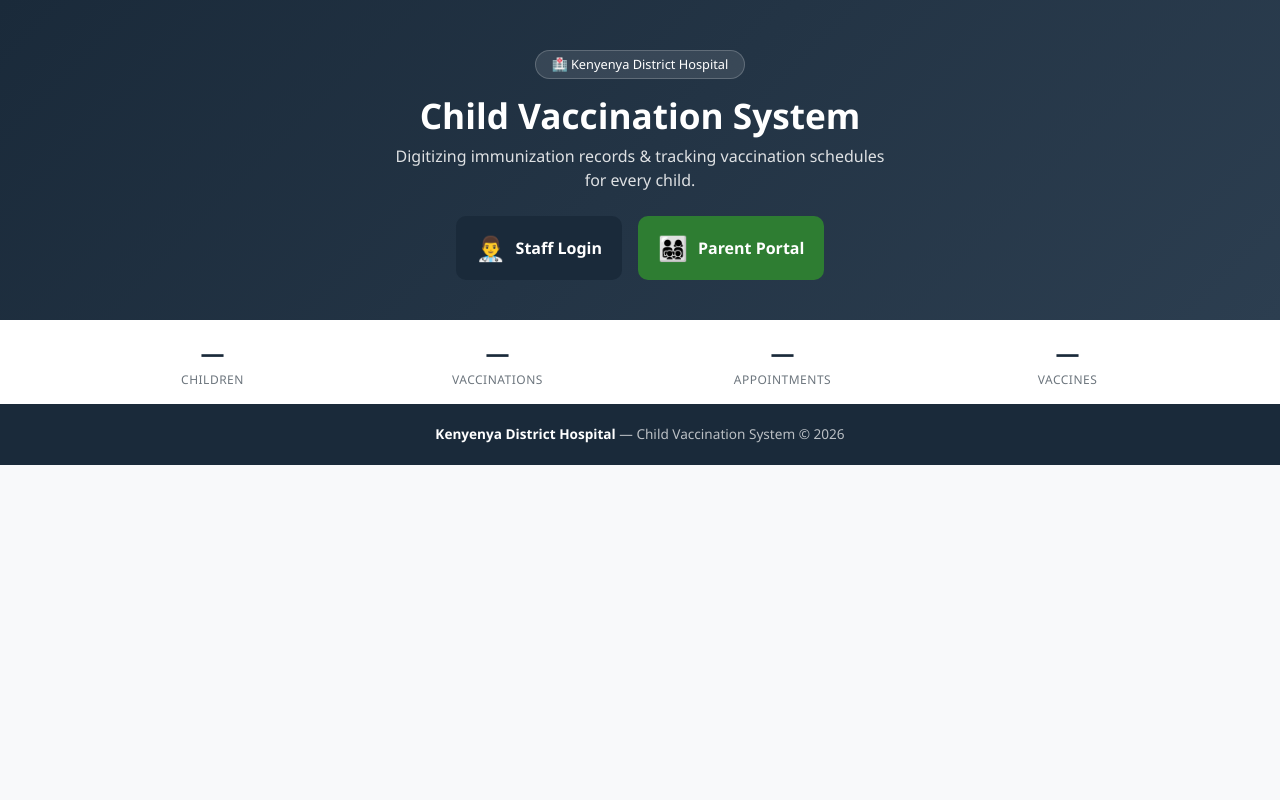
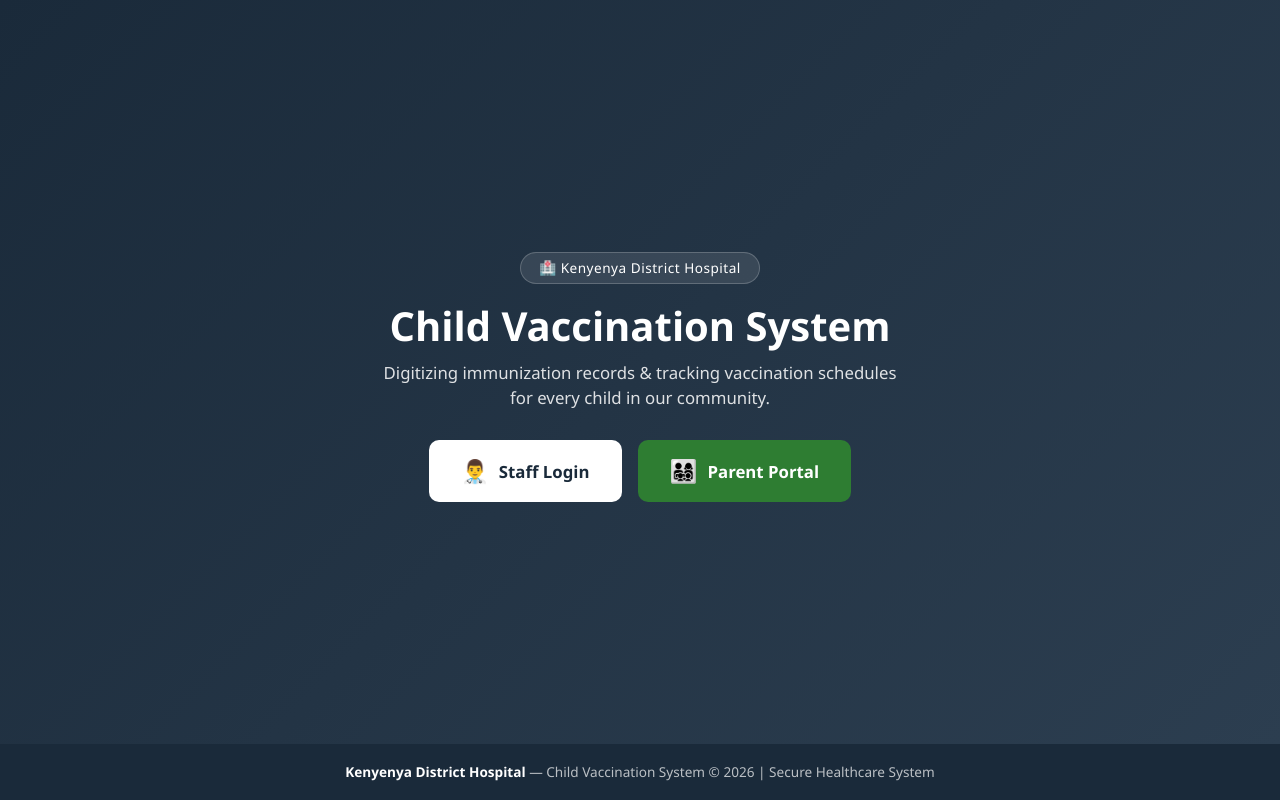
Before and after one commit to marxhell/immunizationsys, a plain HTML site: page frontend/index.html in a window 1280 px wide. Drawn offline with nearby package versions, Linux system fonts and the light colour scheme; no server answers.

Commit message:
Landing page: remove stats bar, footer at bottom; PDF report: include vaccine stock remaining

```diff
--- a/frontend/index.html
+++ b/frontend/index.html
@@ -7,67 +7,60 @@
   <link href="https://cdn.jsdelivr.net/npm/bootstrap@5.3.0/dist/css/bootstrap.min.css" rel="stylesheet">
   <style>
     * { margin: 0; padding: 0; box-sizing: border-box; }
-    body { font-family: 'Segoe UI', Tahoma, Geneva, Verdana, sans-serif; background: #f8f9fa; }
+    html, body { height: 100%; }
+    body {
+      font-family: 'Segoe UI', Tahoma, Geneva, Verdana, sans-serif;
+      background: #f8f9fa;
+      display: flex;
+      flex-direction: column;
+      min-height: 100vh;
+    }
     .hero {
       background: linear-gradient(135deg, #1a2a3a 0%, #2c3e50 100%);
       color: white;
-      padding: 50px 0 40px;
+      padding: 60px 0 50px;
       text-align: center;
+      flex: 1;
+      display: flex;
+      align-items: center;
+      justify-content: center;
     }
-    .hero h1 { font-size: 2.2rem; font-weight: 800; margin-bottom: 8px; }
-    .hero p { font-size: 1rem; opacity: 0.85; max-width: 500px; margin: 0 auto; }
+    .hero h1 { font-size: 2.5rem; font-weight: 800; margin-bottom: 10px; }
+    .hero p { font-size: 1.05rem; opacity: 0.85; max-width: 520px; margin: 0 auto 30px; }
     .hero-badge {
       display: inline-block;
       background: rgba(255,255,255,0.1);
       border: 1px solid rgba(255,255,255,0.2);
-      padding: 4px 16px;
+      padding: 5px 18px;
       border-radius: 20px;
-      font-size: 0.8rem;
-      margin-bottom: 15px;
+      font-size: 0.85rem;
+      margin-bottom: 18px;
+      letter-spacing: 0.5px;
     }
     .portal-btn {
-      display: flex;
+      display: inline-flex;
       align-items: center;
       justify-content: center;
       gap: 10px;
-      padding: 14px 20px;
+      padding: 14px 32px;
       border-radius: 10px;
       font-weight: 600;
+      font-size: 1.05rem;
       text-decoration: none;
       transition: all 0.3s;
     }
-    .portal-btn:hover { transform: translateY(-2px); color: white; }
-    .portal-btn-staff { background: #1a2a3a; color: white; }
-    .portal-btn-staff:hover { background: #2c3e50; }
+    .portal-btn:hover { transform: translateY(-2px); color: white; box-shadow: 0 6px 20px rgba(0,0,0,0.2); }
+    .portal-btn-staff { background: #ffffff; color: #1a2a3a; }
+    .portal-btn-staff:hover { background: #e9ecef; color: #1a2a3a; }
     .portal-btn-parent { background: #2e7d32; color: white; }
     .portal-btn-parent:hover { background: #1b5e20; }
-    .quick-link {
-      display: flex;
-      align-items: center;
-      gap: 8px;
-      padding: 8px 16px;
-      background: #f8f9fa;
-      border: 1px solid #dee2e6;
-      border-radius: 8px;
-      text-decoration: none;
-      color: #495057;
-      font-size: 0.9rem;
-      transition: all 0.2s;
-    }
-    .quick-link:hover { background: #e9ecef; color: #212529; }
-    .stats-bar {
-      background: white;
-      padding: 15px 0;
-    }
-    .stat-item { text-align: center; }
-    .stat-item .number { font-size: 1.5rem; font-weight: 800; color: #1a2a3a; }
-    .stat-item .label { font-size: 0.75rem; color: #6c757d; text-transform: uppercase; letter-spacing: 0.5px; }
     footer {
       background: #1a2a3a;
       color: rgba(255,255,255,0.7);
-      padding: 20px 0;
+      padding: 18px 0;
       text-align: center;
       font-size: 0.85rem;
+      margin-top: auto;
     }
     footer strong { color: white; }
   </style>
@@ -78,49 +71,23 @@
     <div class="container">
       <div class="hero-badge">🏥 Kenyenya District Hospital</div>
       <h1>Child Vaccination System</h1>
-      <p>Digitizing immunization records & tracking vaccination schedules for every child.</p>
-      <div class="d-flex justify-content-center gap-3 mt-4 flex-wrap">
+      <p>Digitizing immunization records & tracking vaccination schedules for every child in our community.</p>
+      <div class="d-flex justify-content-center gap-3 flex-wrap">
         <a href="pages/login.html" class="portal-btn portal-btn-staff">
-          <span style="font-size:1.5rem;">👨‍⚕️</span> Staff Login
+          <span style="font-size:1.4rem;">👨‍⚕️</span> Staff Login
         </a>
         <a href="pages/parent-login.html" class="portal-btn portal-btn-parent">
-          <span style="font-size:1.5rem;">👨‍👩‍👧‍👦</span> Parent Portal
+          <span style="font-size:1.4rem;">👨‍👩‍👧‍👦</span> Parent Portal
         </a>
-      </div>
-    </div>
-  </section>
-
-  <section class="stats-bar">
-    <div class="container">
-      <div class="row" id="statsRow">
-        <div class="col-3 col-md-3 stat-item"><div class="number" id="statChildren">—</div><div class="label">Children</div></div>
-        <div class="col-3 col-md-3 stat-item"><div class="number" id="statVaccinations">—</div><div class="label">Vaccinations</div></div>
-        <div class="col-3 col-md-3 stat-item"><div class="number" id="statAppointments">—</div><div class="label">Appointments</div></div>
-        <div class="col-3 col-md-3 stat-item"><div class="number" id="statVaccines">—</div><div class="label">Vaccines</div></div>
       </div>
     </div>
   </section>
 
   <footer>
     <div class="container">
-      <p class="mb-0"><strong>Kenyenya District Hospital</strong> — Child Vaccination System © 2026</p>
+      <p class="mb-0"><strong>Kenyenya District Hospital</strong> — Child Vaccination System © 2026 | Secure Healthcare System</p>
     </div>
   </footer>
 
-  <script>
-    async function loadStats() {
-      try {
-        const resp = await fetch('https://immunizationsys.onrender.com/api/reports');
-        const result = await resp.json();
-        if (result.success && result.data) {
-          document.getElementById('statChildren').textContent = result.data.totalChildren || 0;
-          document.getElementById('statVaccinations').textContent = result.data.totalVaccinations || 0;
-          document.getElementById('statAppointments').textContent = result.data.upcomingAppointments || 0;
-          document.getElementById('statVaccines').textContent = result.data.inventoryBreakdown ? Object.keys(result.data.inventoryBreakdown).length : '—';
-        }
-      } catch (e) {}
-    }
-    loadStats();
-  </script>
 </body>
 </html>
```
Also changed, not shown: frontend/js/reports.js (+13 -0 lines).
